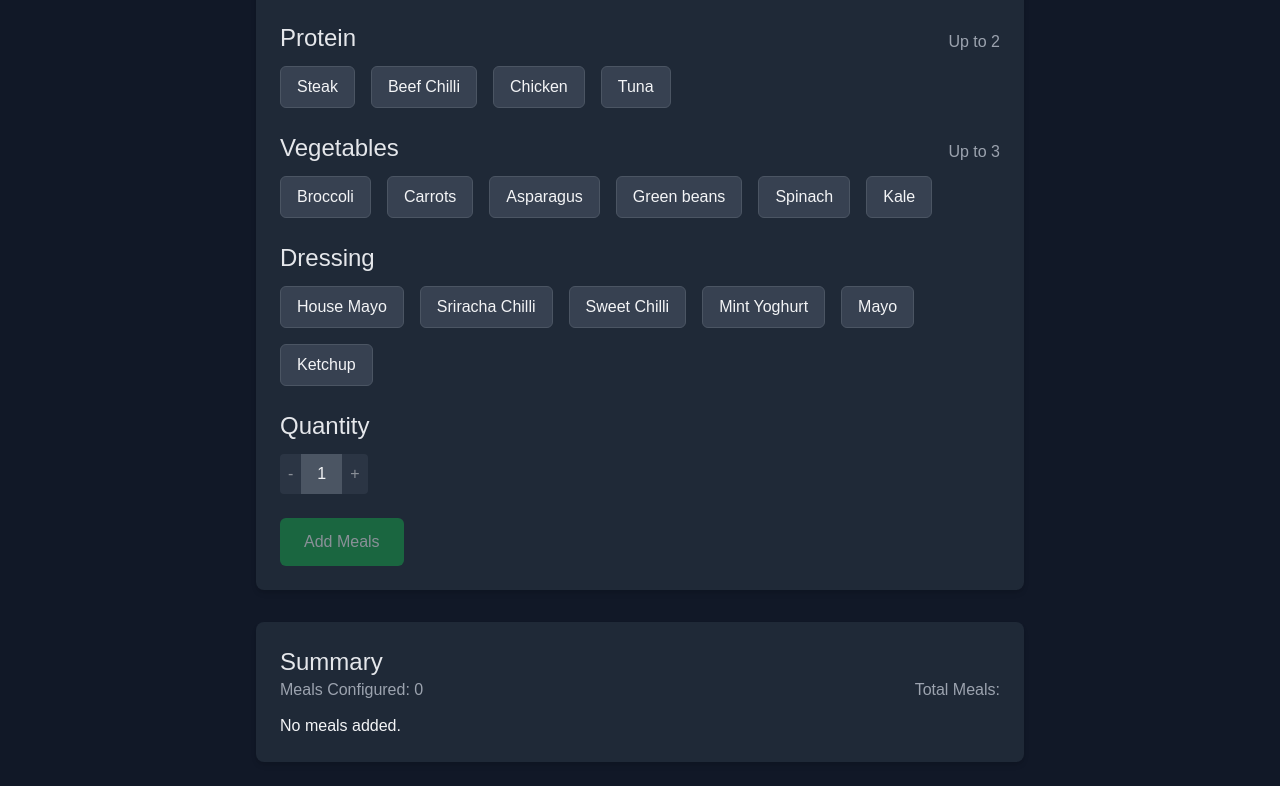
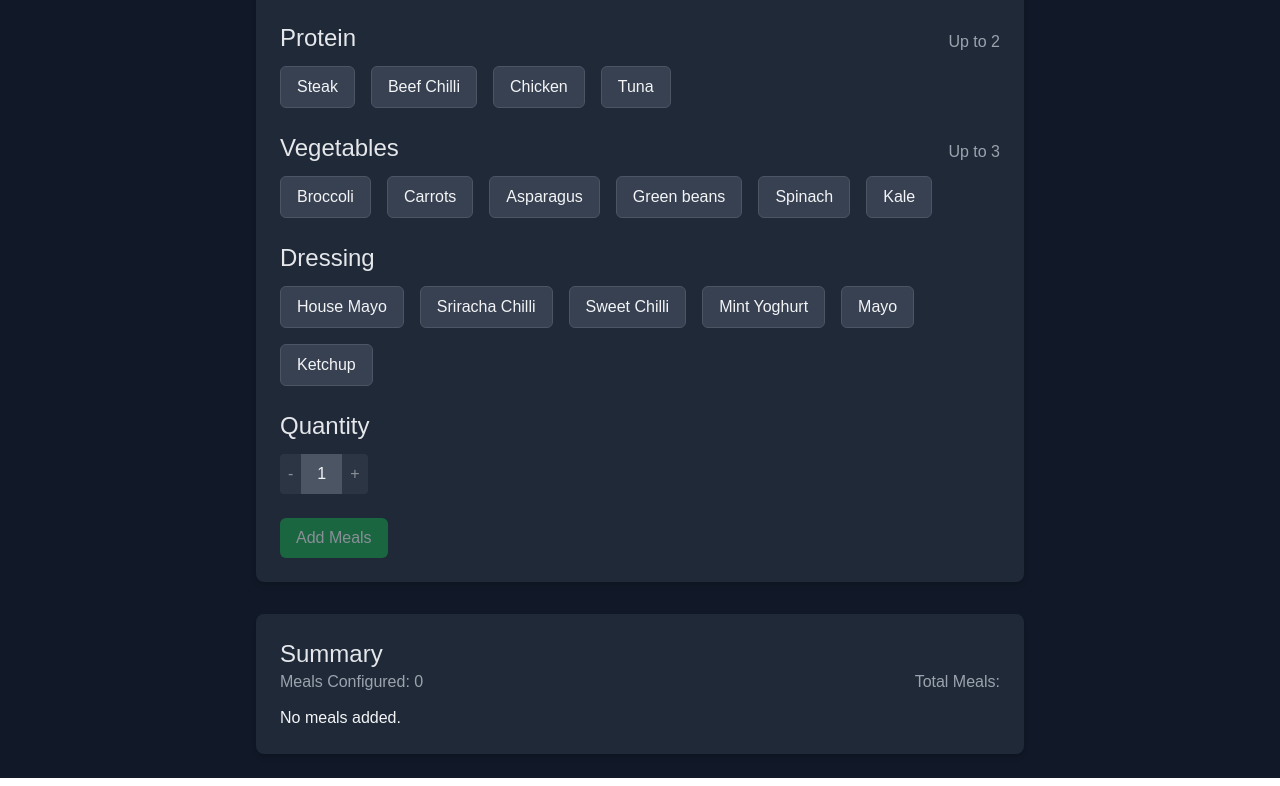
Before and after one commit to talhashayk/fit-fuel-kitchen, a Next.js app: page / in a window 1280 px wide. Shown: the part 484-1270 px from the top of the page. Built offline with nearby package versions, Linux system fonts and the light colour scheme.

Commit message:
small fixes

```diff
--- a/src/app/page.js
+++ b/src/app/page.js
@@ -83,7 +83,6 @@ export default function Home() {
 		setConfigQuantity(1);
 	};
 
-	// New function to update quantity of a configuration at a given index
 	const updateConfigQuantity = (index, delta) => {
 		setConfigurations((prev) => {
 			const totalWithout = prev.reduce(
@@ -103,7 +102,6 @@ export default function Home() {
 		});
 	};
 
-	// New function to remove a configuration at a given index
 	const removeConfiguration = (index) => {
 		setConfigurations((prev) => prev.filter((_, i) => i !== index));
 	};
@@ -346,7 +344,6 @@ export default function Home() {
 					</div>
 				</div>
 
-				{/* New Configuration Quantity Input */}
 				<div className="mb-6">
 					<h2 className="text-2xl font-medium mb-3 text-gray-200">
 						Quantity
@@ -387,7 +384,6 @@ export default function Home() {
 					</div>
 				</div>
 
-				{/* Add Configuration Button */}
 				<div>
 					<button
 						onClick={addConfiguration}
@@ -406,7 +402,7 @@ export default function Home() {
 								configQuantity >
 								Number(quantity)
 						}
-						className="px-6 py-3 rounded-md font-medium transition bg-green-600 hover:bg-green-500 disabled:opacity-50"
+						className="px-4 py-2 rounded-md font-medium transition bg-green-600 hover:bg-green-500 disabled:opacity-50"
 					>
 						Add Meals
 					</button>
@@ -509,7 +505,7 @@ export default function Home() {
 										>
 											-
 										</button>
-										<span className="py-1 px-2 bg-blue-600 border-2 border-blue-600 text-white text-sm">
+										<span className="py-2 px-4 bg-blue-600 border-2 border-blue-600 text-white text-sm">
 											{config.configQuantity}
 										</span>
 										<button
@@ -526,7 +522,7 @@ export default function Home() {
 										onClick={() =>
 											removeConfiguration(index)
 										}
-										className="px-3 py-1 bg-red-600 hover:bg-red-500 rounded-md text-white font-medium"
+										className="px-4 py-2 bg-red-600 hover:bg-red-500 rounded-md text-white font-medium"
 									>
 										Remove
 									</button>
```
